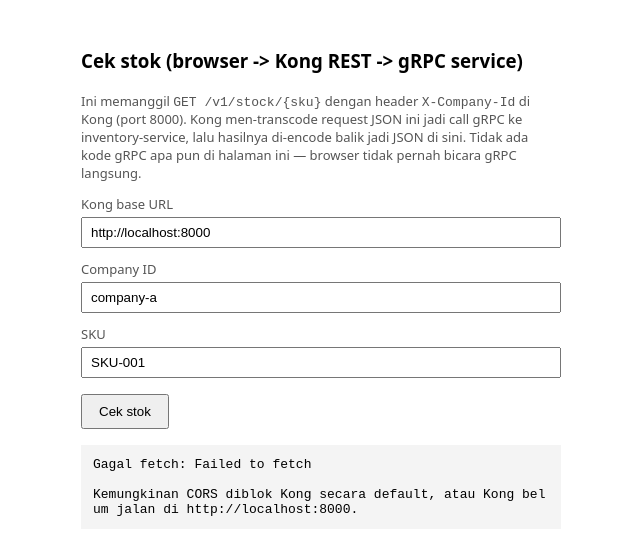
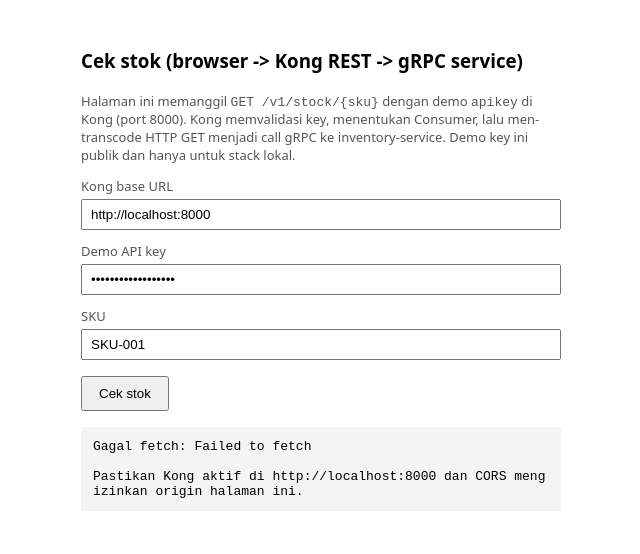
Before and after one commit to davidgrldo/kong-go-grpc-example, a plain HTML site: page index.html in a window 1280 px wide. Both pictures are taken after a click on the button "Cek stok". Shown: the whole page, without its empty margins (319-959 px from the left). Drawn offline with Linux system fonts and the light colour scheme; no server answers.

Commit message:
feat: authenticate and contain Kong demo traffic

```diff
--- a/index.html
+++ b/index.html
@@ -39,23 +39,27 @@
   <body>
     <h3>Cek stok (browser -&gt; Kong REST -&gt; gRPC service)</h3>
     <p style="font-size: 13px; color: #555">
-      Ini memanggil <code>GET /v1/stock/{sku}</code> dengan header
-      <code>X-Company-Id</code> di Kong (port 8000). Kong men-transcode request
-      JSON ini jadi call gRPC ke inventory-service, lalu hasilnya di-encode
-      balik jadi JSON di sini. Tidak ada kode gRPC apa pun di halaman ini —
-      browser tidak pernah bicara gRPC langsung.
+      Halaman ini memanggil <code>GET /v1/stock/{sku}</code> dengan demo
+      <code>apikey</code> di Kong (port 8000). Kong memvalidasi key, menentukan
+      Consumer, lalu men-transcode HTTP GET menjadi call gRPC ke
+      inventory-service. Demo key ini publik dan hanya untuk stack lokal.
     </p>
 
-    <label
-      >Kong base URL
+    <label>
+      Kong base URL
       <input id="base" value="http://localhost:8000" />
     </label>
-    <label
-      >Company ID
-      <input id="company" value="company-a" />
+    <label>
+      Demo API key
+      <input
+        id="apikey"
+        type="password"
+        value="company-a-demo-key"
+        autocomplete="off"
+      />
     </label>
-    <label
-      >SKU
+    <label>
+      SKU
       <input id="sku" value="SKU-001" />
     </label>
 
@@ -66,20 +70,27 @@
     <script>
       async function checkStock() {
         const base = document.getElementById("base").value.replace(/\/$/, "");
-        const company = document.getElementById("company").value;
+        const apikey = document.getElementById("apikey").value;
         const sku = encodeURIComponent(document.getElementById("sku").value);
         const out = document.getElementById("out");
         const url = `${base}/v1/stock/${sku}`;
 
-        out.textContent = `GET ${url}\nX-Company-Id: ${company} ...`;
+        out.textContent = `GET ${url}\napikey: [hidden]\n\nMemproses request`;
         try {
           const res = await fetch(url, {
-            headers: { "X-Company-Id": company },
+            headers: { apikey },
           });
           const body = await res.text();
-          out.textContent = `HTTP ${res.status}\n\n${body}`;
+          if (res.ok) {
+            out.textContent = `HTTP ${res.status}\n\n${body}`;
+            return;
+          }
+
+          const grpcMessage = res.headers.get("grpc-message");
+          const detail = body || grpcMessage || res.statusText || "Request failed";
+          out.textContent = `HTTP ${res.status}\n\n${detail}`;
         } catch (err) {
-          out.textContent = `Gagal fetch: ${err.message}\n\nKemungkinan CORS diblok Kong secara default, atau Kong belum jalan di ${base}.`;
+          out.textContent = `Gagal fetch: ${err.message}\n\nPastikan Kong aktif di ${base} dan CORS mengizinkan origin halaman ini.`;
         }
       }
     </script>
```
Also changed, not shown: 4 other files.
